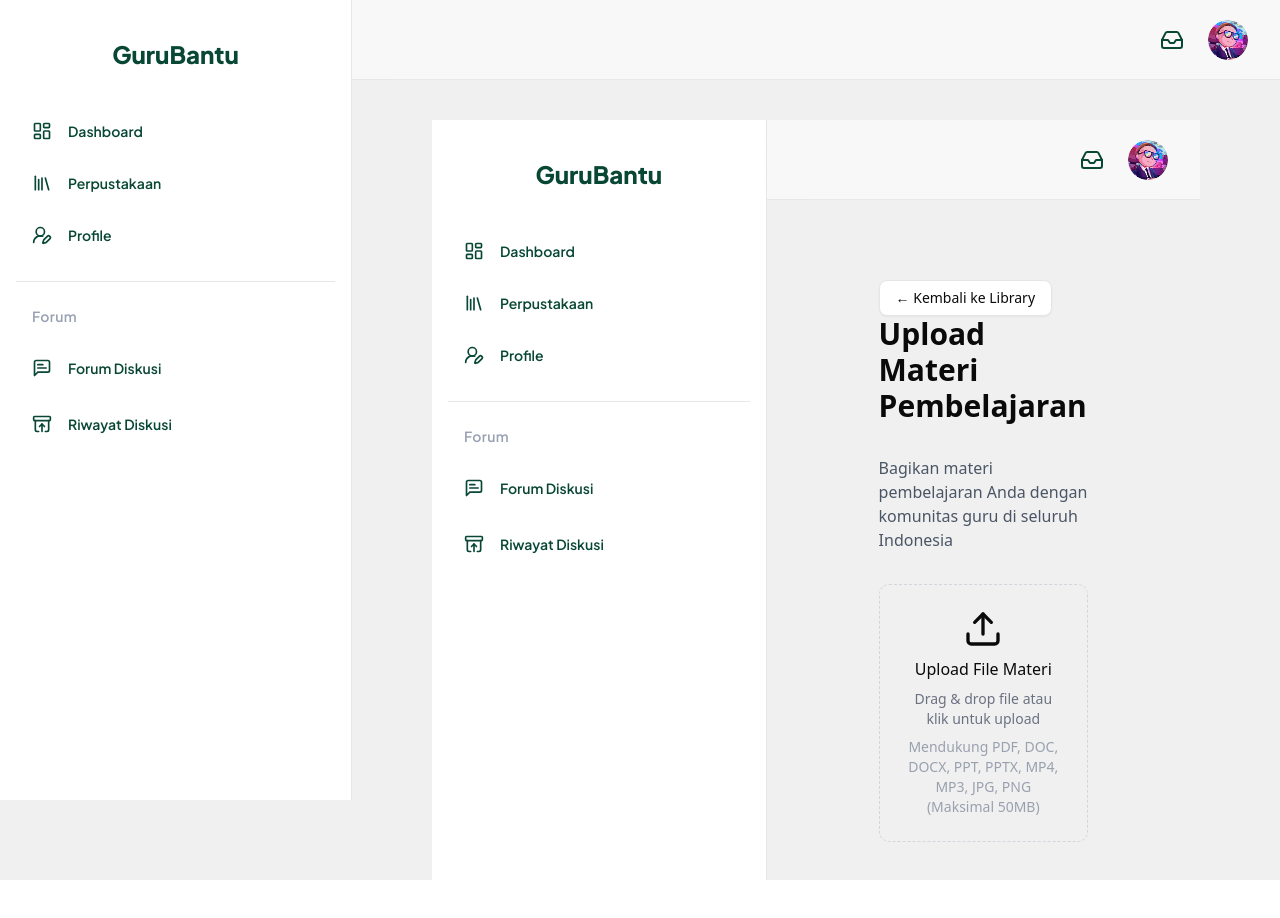
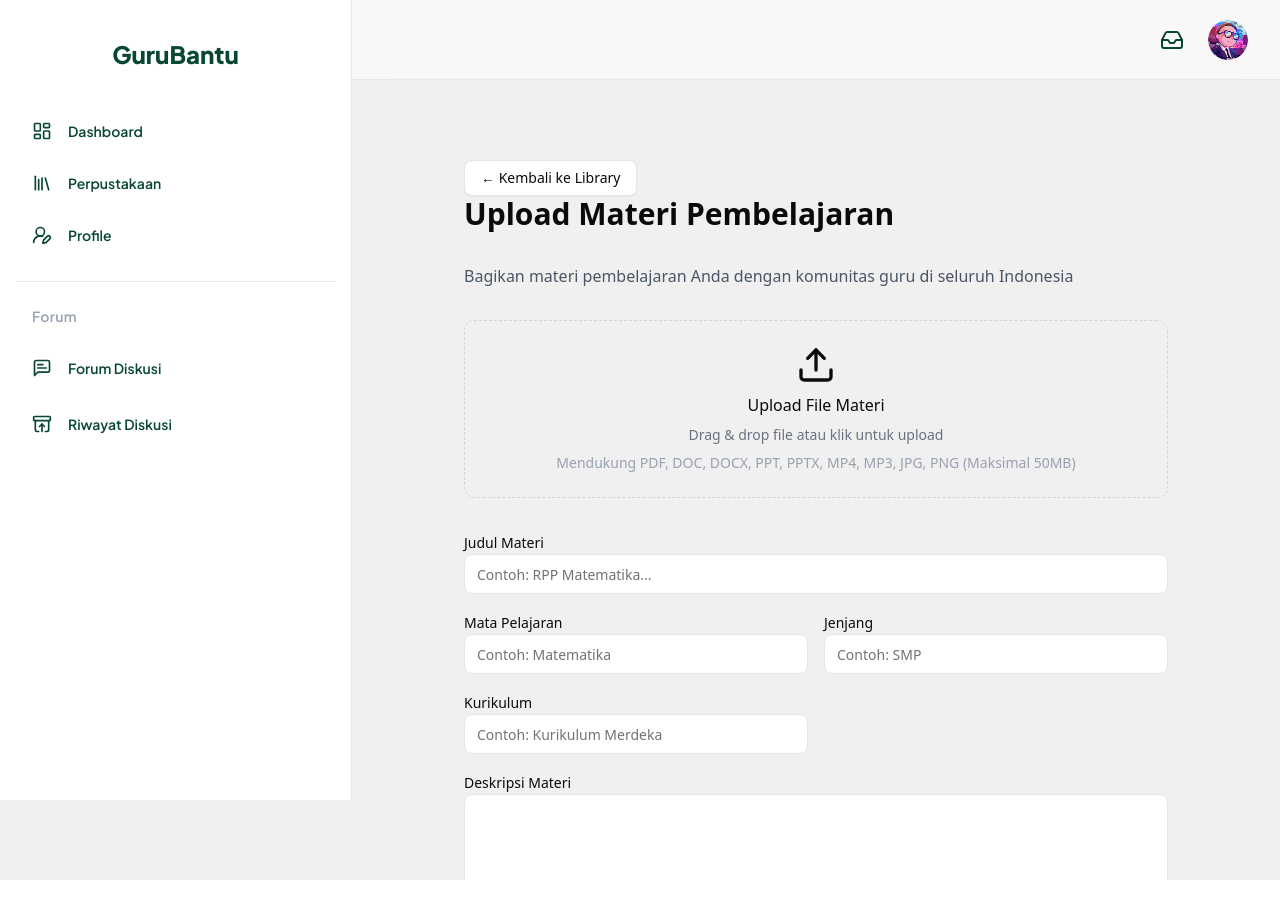
Before and after one commit to BhismaAprian/hackathon-gurubantu, a Next.js app: page /library/upload in a window 1280 px wide. Shown: the top 918 px of the page. Built offline with nearby package versions, Linux system fonts and the light colour scheme.

Commit message:
Fix Library upload

```diff
--- a/app/library/library-client.tsx
+++ b/app/library/library-client.tsx
@@ -6,7 +6,7 @@ import { Button } from "@/components/ui/button"
 import { Card, CardContent, CardDescription, CardHeader, CardTitle } from "@/components/ui/card"
 import { Badge } from "@/components/ui/badge"
 import { Select, SelectContent, SelectItem, SelectTrigger, SelectValue } from "@/components/ui/select"
-import { Search, Download, Eye, FileText, ImageIcon, Video, Music, Archive, Filter, SortDesc } from "lucide-react"
+import { Plus, Search, Download, Eye, FileText, ImageIcon, Video, Music, Archive, Filter, SortDesc } from "lucide-react"
 import Link from "next/link"
 
 // Type definition for library material
--- a/app/library/upload/page.tsx
+++ b/app/library/upload/page.tsx
@@ -52,7 +52,6 @@ export default function UploadPageWrapper() {
   };
 
   return (
-    <UserLayout>
       <div className="container max-w-3xl mx-auto py-10 space-y-8">
         <Link href="/library">
           <Button variant="outline">← Kembali ke Library</Button>
@@ -155,6 +154,5 @@ export default function UploadPageWrapper() {
           </div>
         </form>
       </div>
-    </UserLayout>
   );
 }
```
